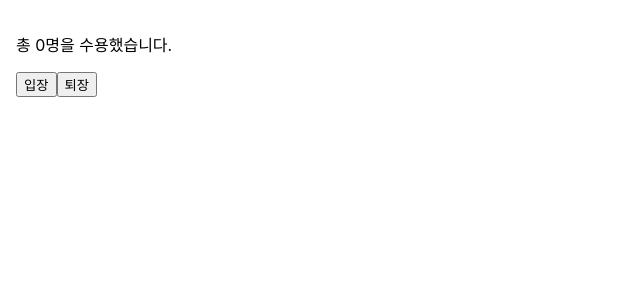
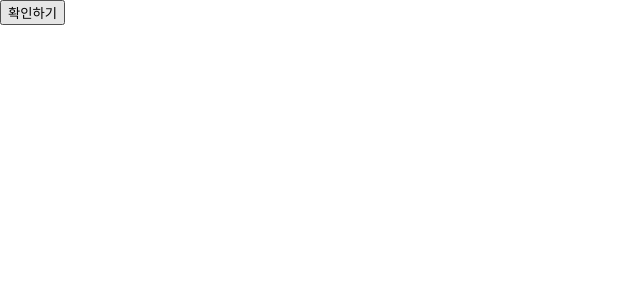
Before and after one commit to ljangwon/react-soaple, a React (Create React App) app: page / in a window 1280 px wide. Shown: the top 300 px of the page, without its empty margins (0-640 px from the left). Built offline with nearby package versions, Linux system fonts and the light colour scheme.

Commit message:
Study 8강 class component this바인딩

```diff
--- /dev/null
+++ b/src/chapter_08/ComfirmButton.jsx
@@ -0,0 +1,29 @@
+import React, { Component } from 'react';
+
+class ComfirmButton extends Component {
+  constructor(props) {
+    super(props)
+    this.state = {
+      isConfirmed: false
+    }
+    this.handleConfirm = this.handleConfirm.bind(this)
+  }
+
+  handleConfirm() {
+    this.setState(prevState => ({
+      isConfirmed: !prevState.isConfirmed
+    }))
+  }
+  render() {
+    return (
+      <button
+      onClick={this.handleConfirm}
+      disabled={this.state.isConfirmed}
+      >
+        {this.state.isConfirmed ? "확인됨" : "확인하기"}
+      </button>
+    );
+  }
+}
+
+export default ComfirmButton;
--- a/src/index.js
+++ b/src/index.js
@@ -8,12 +8,13 @@
 import CommentList from './chapter_05/CommentList';
 import NotificationList from './chapter_06/NotificationList';
 import Accommodate from './chapter_07/Accommodate';
+import ComfirmButton from './chapter_08/ComfirmButton';
 
 
 const root = ReactDOM.createRoot(document.getElementById('root'));
 root.render(
   <React.StrictMode>
-    <Accommodate />
+    <ComfirmButton />
   </React.StrictMode>
 );
 
```
